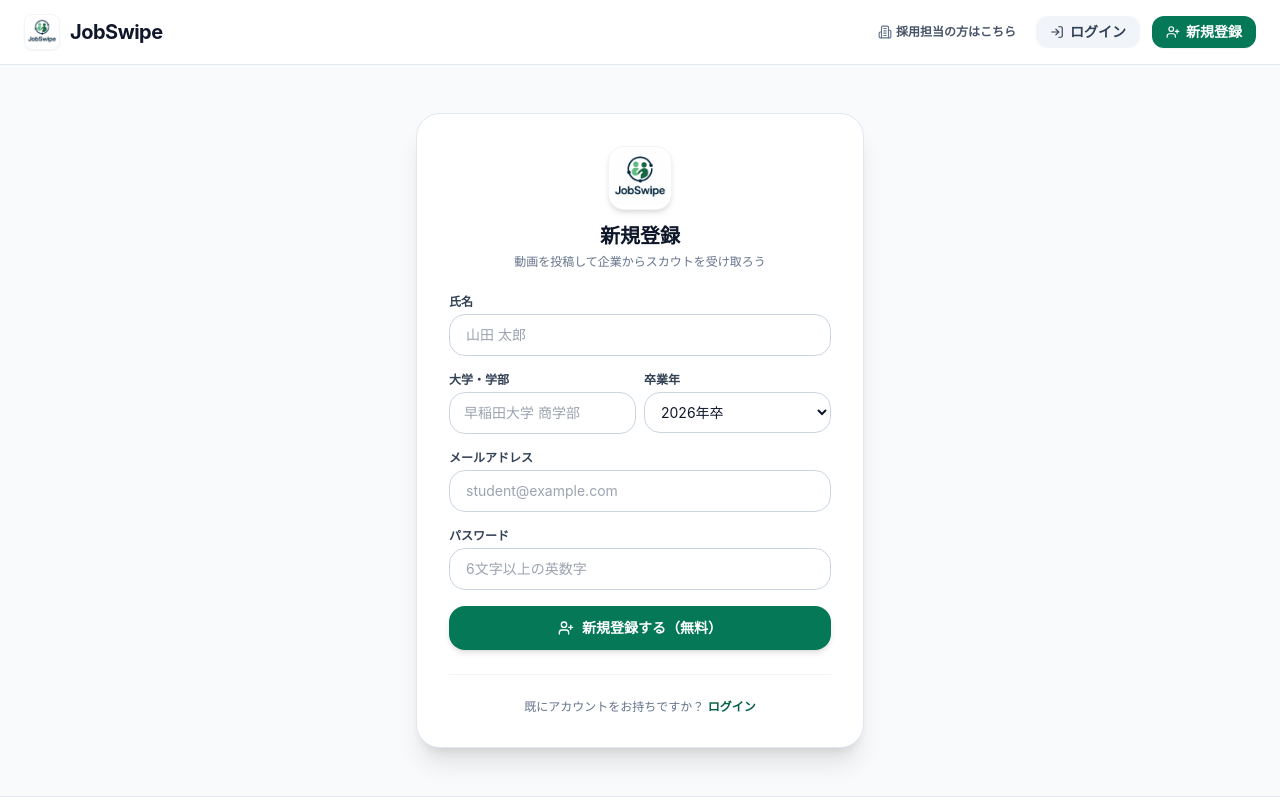
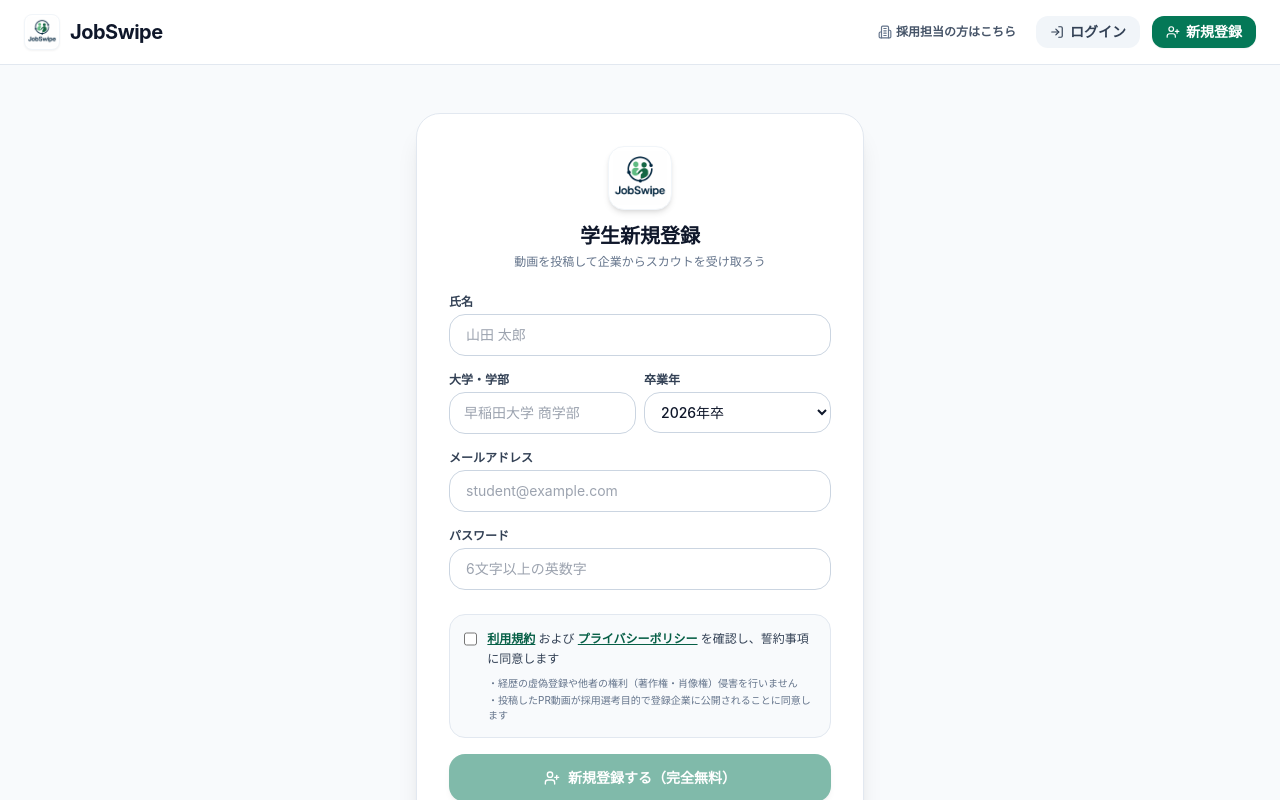
Before and after one commit to nanato0102/jobswipe, a Next.js app: page /register in a window 1280 px wide. Shown: the top 800 px of the page. Built offline with nearby package versions, Linux system fonts and the light colour scheme.

Commit message:
feat(auth): add pledge, terms, and privacy agreement checkboxes with validation to student and company registration flows

```diff
--- a/src/app/company/register/page.tsx
+++ b/src/app/company/register/page.tsx
@@ -4,7 +4,7 @@ import { useState } from "react";
 import Link from "next/link";
 import Image from "next/image";
 import { useAuth } from "@/context/AuthContext";
-import { Building2, AlertCircle, CheckCircle, Briefcase } from "lucide-react";
+import { Building2, AlertCircle, CheckCircle, Briefcase, ShieldCheck } from "lucide-react";
 
 export default function CompanyRegisterPage() {
   const { login } = useAuth();
@@ -12,6 +12,7 @@ export default function CompanyRegisterPage() {
   const [industry, setIndustry] = useState("IT / Webサービス");
   const [email, setEmail] = useState("");
   const [password, setPassword] = useState("");
+  const [agreed, setAgreed] = useState(false);
   const [error, setError] = useState<string | null>(null);
   const [success, setSuccess] = useState(false);
   const [loading, setLoading] = useState(false);
@@ -19,6 +20,12 @@ export default function CompanyRegisterPage() {
   const handleSubmit = async (e: React.FormEvent) => {
     e.preventDefault();
     setError(null);
+
+    if (!agreed) {
+      setError("利用規約・プライバシーポリシーおよび誓約事項への同意が必要です。");
+      return;
+    }
+
     setLoading(true);
 
     try {
@@ -97,7 +104,7 @@ export default function CompanyRegisterPage() {
               value={name}
               onChange={(e) => setName(e.target.value)}
               placeholder="株式会社サンプル"
-              className="w-full text-sm border border-slate-300 rounded-2xl px-4 py-2.5 text-slate-900 focus:outline-none focus:ring-2 focus:ring-slate-900"
+              className="w-full text-sm border border-slate-300 rounded-2xl px-4 py-2.5 text-slate-900 focus:outline-none focus:ring-2 focus:ring-slate-900 font-medium"
             />
           </div>
 
@@ -109,7 +116,7 @@ export default function CompanyRegisterPage() {
             <select
               value={industry}
               onChange={(e) => setIndustry(e.target.value)}
-              className="w-full text-sm border border-slate-300 rounded-2xl px-4 py-2.5 text-slate-900 focus:outline-none focus:ring-2 focus:ring-slate-900 bg-white"
+              className="w-full text-sm border border-slate-300 rounded-2xl px-4 py-2.5 text-slate-900 focus:outline-none focus:ring-2 focus:ring-slate-900 bg-white font-medium"
             >
               <option value="IT / Webサービス">IT / Webサービス</option>
               <option value="コンサルティング">コンサルティング</option>
@@ -145,13 +152,42 @@ export default function CompanyRegisterPage() {
             />
           </div>
 
+          {/* 誓約書・規約同意チェックボックス */}
+          <div className="pt-2">
+            <div className="p-3.5 bg-slate-50 border border-slate-200 rounded-2xl space-y-2">
+              <label className="flex items-start gap-2.5 cursor-pointer text-xs select-none">
+                <input
+                  type="checkbox"
+                  checked={agreed}
+                  onChange={(e) => setAgreed(e.target.checked)}
+                  className="mt-0.5 w-4 h-4 rounded border-slate-300 text-blue-900 focus:ring-slate-900 cursor-pointer"
+                />
+                <span className="text-slate-700 leading-relaxed font-medium">
+                  <Link href="/terms" target="_blank" className="font-bold text-blue-900 underline hover:text-blue-700">
+                    利用規約
+                  </Link>
+                  {" "}および{" "}
+                  <Link href="/privacy" target="_blank" className="font-bold text-blue-900 underline hover:text-blue-700">
+                    プライバシーポリシー
+                  </Link>
+                  {" "}を確認し、誓約事項に同意します
+                </span>
+              </label>
+
+              <div className="text-[10px] text-slate-500 pl-6 space-y-0.5">
+                <p>・採用選考以外の目的で学生の個人情報・動画を利用または漏洩しません</p>
+                <p>・労働関係諸法令を遵守し、誠実かつ公正な採用活動を行うことを誓約します</p>
+              </div>
+            </div>
+          </div>
+
           <button
             type="submit"
-            disabled={loading}
-            className="w-full py-3 bg-slate-900 hover:bg-slate-800 text-white text-sm font-bold rounded-2xl transition-colors disabled:opacity-50 shadow-md flex items-center justify-center gap-2"
+            disabled={loading || !agreed}
+            className="w-full py-3.5 bg-slate-900 hover:bg-slate-800 active:scale-98 text-white text-sm font-bold rounded-2xl transition-all disabled:opacity-50 shadow-md flex items-center justify-center gap-2"
           >
             <Building2 className="w-4 h-4" />
-            <span>{loading ? "登録中..." : "企業アカウントを登録"}</span>
+            <span>{loading ? "登録処理中..." : "企業アカウントを登録する"}</span>
           </button>
         </form>
 
--- a/src/app/register/page.tsx
+++ b/src/app/register/page.tsx
@@ -4,7 +4,7 @@ import { useState } from "react";
 import Link from "next/link";
 import Image from "next/image";
 import { useAuth } from "@/context/AuthContext";
-import { UserPlus, AlertCircle, CheckCircle } from "lucide-react";
+import { UserPlus, AlertCircle, CheckCircle, ShieldCheck, FileText } from "lucide-react";
 
 export default function RegisterPage() {
   const { login } = useAuth();
@@ -13,6 +13,7 @@ export default function RegisterPage() {
   const [name, setName] = useState("");
   const [university, setUniversity] = useState("");
   const [graduationYear, setGraduationYear] = useState(2026);
+  const [agreed, setAgreed] = useState(false);
   const [error, setError] = useState<string | null>(null);
   const [success, setSuccess] = useState(false);
   const [loading, setLoading] = useState(false);
@@ -20,6 +21,12 @@ export default function RegisterPage() {
   const handleSubmit = async (e: React.FormEvent) => {
     e.preventDefault();
     setError(null);
+
+    if (!agreed) {
+      setError("利用規約・プライバシーポリシーおよび誓約事項への同意が必要です。");
+      return;
+    }
+
     setLoading(true);
 
     try {
@@ -67,7 +74,7 @@ export default function RegisterPage() {
               priority
             />
           </div>
-          <h1 className="text-xl font-bold text-slate-900">新規登録</h1>
+          <h1 className="text-xl font-bold text-slate-900">学生新規登録</h1>
           <p className="text-xs text-slate-500 mt-1">動画を投稿して企業からスカウトを受け取ろう</p>
         </div>
 
@@ -94,7 +101,7 @@ export default function RegisterPage() {
               value={name}
               onChange={(e) => setName(e.target.value)}
               placeholder="山田 太郎"
-              className="w-full text-sm border border-slate-300 rounded-2xl px-4 py-2.5 text-slate-900 focus:outline-none focus:ring-2 focus:ring-emerald-700"
+              className="w-full text-sm border border-slate-300 rounded-2xl px-4 py-2.5 text-slate-900 focus:outline-none focus:ring-2 focus:ring-emerald-700 font-medium"
             />
           </div>
 
@@ -106,7 +113,7 @@ export default function RegisterPage() {
                 value={university}
                 onChange={(e) => setUniversity(e.target.value)}
                 placeholder="早稲田大学 商学部"
-                className="w-full text-sm border border-slate-300 rounded-2xl px-3.5 py-2.5 text-slate-900 focus:outline-none focus:ring-2 focus:ring-emerald-700"
+                className="w-full text-sm border border-slate-300 rounded-2xl px-3.5 py-2.5 text-slate-900 focus:outline-none focus:ring-2 focus:ring-emerald-700 font-medium"
               />
             </div>
             <div>
@@ -114,7 +121,7 @@ export default function RegisterPage() {
               <select
                 value={graduationYear}
                 onChange={(e) => setGraduationYear(Number(e.target.value))}
-                className="w-full text-sm border border-slate-300 rounded-2xl px-3 py-2.5 text-slate-900 focus:outline-none focus:ring-2 focus:ring-emerald-700 bg-white"
+                className="w-full text-sm border border-slate-300 rounded-2xl px-3 py-2.5 text-slate-900 focus:outline-none focus:ring-2 focus:ring-emerald-700 bg-white font-medium"
               >
                 <option value={2025}>2025年卒</option>
                 <option value={2026}>2026年卒</option>
@@ -149,13 +156,42 @@ export default function RegisterPage() {
             />
           </div>
 
+          {/* 誓約書・規約同意チェックボックス */}
+          <div className="pt-2">
+            <div className="p-3.5 bg-slate-50 border border-slate-200 rounded-2xl space-y-2">
+              <label className="flex items-start gap-2.5 cursor-pointer text-xs select-none">
+                <input
+                  type="checkbox"
+                  checked={agreed}
+                  onChange={(e) => setAgreed(e.target.checked)}
+                  className="mt-0.5 w-4 h-4 rounded border-slate-300 text-emerald-700 focus:ring-emerald-600 cursor-pointer"
+                />
+                <span className="text-slate-700 leading-relaxed font-medium">
+                  <Link href="/terms" target="_blank" className="font-bold text-emerald-800 underline hover:text-emerald-700">
+                    利用規約
+                  </Link>
+                  {" "}および{" "}
+                  <Link href="/privacy" target="_blank" className="font-bold text-emerald-800 underline hover:text-emerald-700">
+                    プライバシーポリシー
+                  </Link>
+                  {" "}を確認し、誓約事項に同意します
+                </span>
+              </label>
+
+              <div className="text-[10px] text-slate-500 pl-6 space-y-0.5">
+                <p>・経歴の虚偽登録や他者の権利（著作権・肖像権）侵害を行いません</p>
+                <p>・投稿したPR動画が採用選考目的で登録企業に公開されることに同意します</p>
+              </div>
+            </div>
+          </div>
+
           <button
             type="submit"
-            disabled={loading}
-            className="w-full py-3 bg-emerald-700 hover:bg-emerald-600 text-white text-sm font-bold rounded-2xl transition-colors disabled:opacity-50 shadow-md flex items-center justify-center gap-2"
+            disabled={loading || !agreed}
+            className="w-full py-3.5 bg-emerald-700 hover:bg-emerald-600 active:scale-98 text-white text-sm font-bold rounded-2xl transition-all disabled:opacity-50 shadow-md flex items-center justify-center gap-2"
           >
             <UserPlus className="w-4 h-4" />
-            <span>{loading ? "登録中..." : "新規登録する（無料）"}</span>
+            <span>{loading ? "登録処理中..." : "新規登録する（完全無料）"}</span>
           </button>
         </form>
 
```
